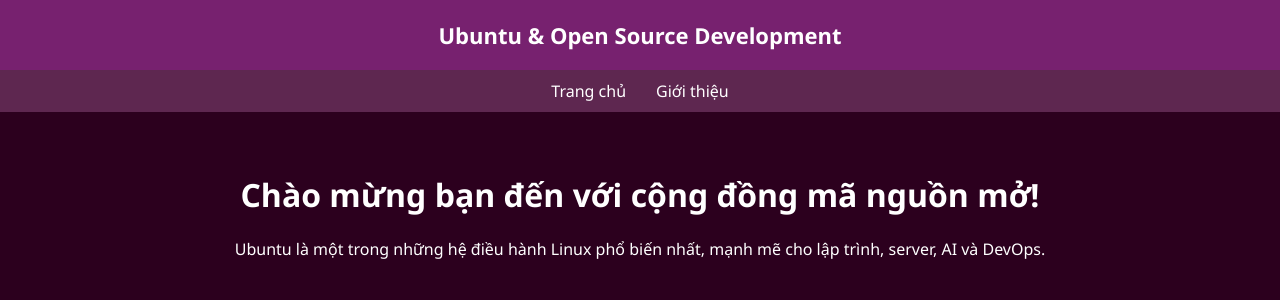
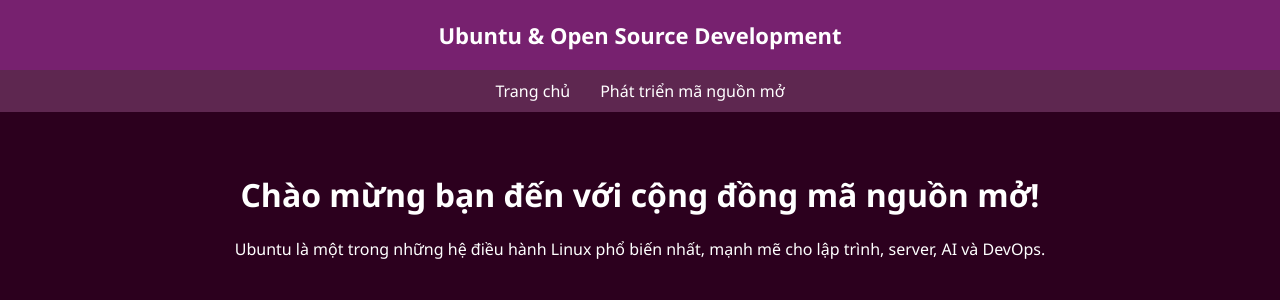
Before and after one commit to NguyenTriHaoo/testLaravel, a PHP site: page / in a window 1280 px wide. Shown: the top 300 px of the page. Run offline with PHP 8.4, Linux system fonts and the light colour scheme.

Commit message:
sua file index

```diff
--- a/PHP/index.php
+++ b/PHP/index.php
@@ -59,7 +59,7 @@
 
 <nav>
     <a href="index.php">Trang chủ</a>
-    <a href="about.php">Giới thiệu</a>
+    <a href="about.php">Phát triển mã nguồn mở</a>
 </nav>
 
 <div class="container">
```
